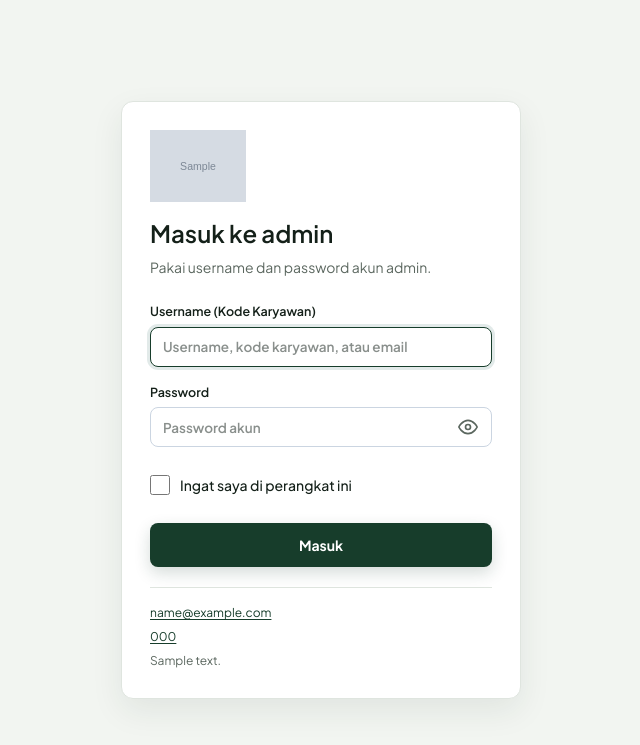
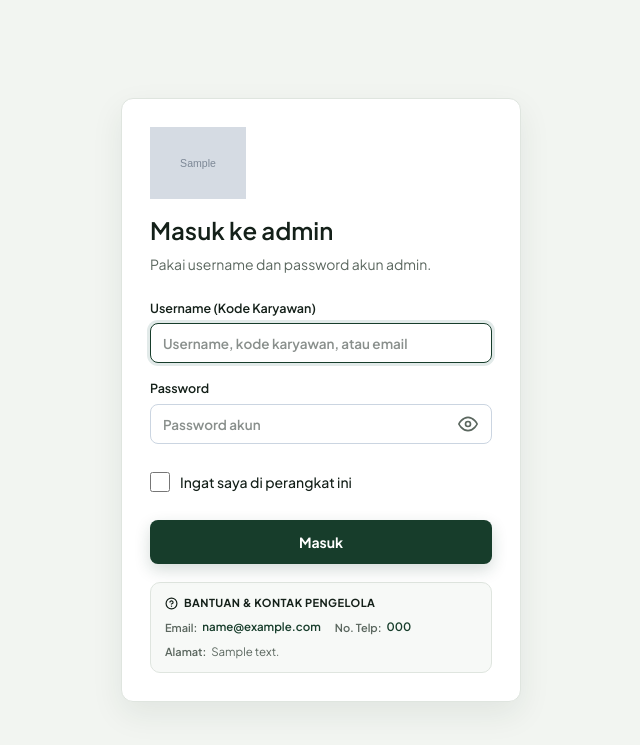
Before and after one commit to kkstech/kpsm-deresort-absensi, a Laravel app: template server/resources/views/auth/login.blade.php in a window 1280 px wide. Shown: the top 745 px of the page, without its empty margins (319-959 px from the left). Run offline with Laravel 12, Linux system fonts and the light colour scheme; the template is opened without the code that fills it: most values are stand-ins (such as "Sample title", 1, 10 or a date in 2020); grey boxes marked "Sample" are stand-in pictures; style sheets or scripts are compiled from the project's sources.

Commit message:
style: rapikan kontak bantuan pada halaman login

```diff
--- a/server/resources/css/app.css
+++ b/server/resources/css/app.css
@@ -1805,12 +1805,19 @@ main:focus { outline: none; }
 .site-preview-card > img { max-width: 180px; max-height: 64px; object-fit: contain; }
 .site-preview-card > strong { max-width: 100%; overflow-wrap: anywhere; font-size: 16px; }
 .site-preview-card .auth-mark { margin: 0; }
-.site-preview-contact { display: grid; gap: 6px; color: var(--muted); font-size: 12px; line-height: 1.45; overflow-wrap: anywhere; }
+.site-preview-contact { display: flex; flex-wrap: wrap; gap: 4px 10px; margin-top: 14px; padding: 10px 12px; border-radius: 8px; background: var(--surface-soft); border: 1px solid var(--line); color: var(--muted); font-size: 11px; line-height: 1.4; }
+.site-preview-contact-item { display: inline-flex; align-items: center; gap: 4px; }
 .site-settings-actions { display: flex; justify-content: flex-end; margin-top: 20px; }
 .brand-logo { flex: 0 0 auto; width: 40px; height: 40px; object-fit: contain; }
 .auth-brand-logo { display: block; width: auto; max-width: 220px; height: auto; max-height: 72px; margin-bottom: 16px; object-fit: contain; object-position: left center; }
-.auth-contact { display: grid; gap: 6px; margin-top: 20px; padding-top: 16px; border-top: 1px solid var(--line); color: var(--muted); font-size: 12px; font-style: normal; line-height: 1.5; overflow-wrap: anywhere; }
-.auth-contact a { color: var(--primary); text-decoration: underline; text-underline-offset: 2px; }
+.auth-contact { margin-top: 18px; padding: 12px 14px; border-radius: 10px; background: var(--surface-soft); border: 1px solid var(--line); color: var(--muted); font-size: 11.5px; font-style: normal; line-height: 1.45; }
+.auth-contact-header { display: flex; align-items: center; gap: 6px; font-weight: 700; color: var(--ink); margin-bottom: 8px; font-size: 11px; text-transform: uppercase; letter-spacing: 0.04em; }
+.auth-contact-items { display: flex; flex-wrap: wrap; gap: 6px 14px; align-items: center; }
+.auth-contact-item { display: inline-flex; align-items: center; gap: 5px; }
+.auth-contact-item.full-width { width: 100%; margin-top: 2px; }
+.auth-contact-label { color: var(--muted); font-weight: 600; font-size: 11px; }
+.auth-contact a { color: var(--primary); font-weight: 600; text-decoration: none; }
+.auth-contact a:hover { text-decoration: underline; }
 
 @media (max-width: 1180px) {
     .site-settings-layout { grid-template-columns: minmax(0, 1fr); }
--- a/server/resources/views/auth/layout.blade.php
+++ b/server/resources/views/auth/layout.blade.php
@@ -15,16 +15,31 @@
         <div class="auth-card">
             @yield('content')
             @if ($siteSettings->contact_email || $siteSettings->contact_phone || $siteSettings->contact_address)
-                <address class="auth-contact" aria-label="Kontak website">
+                <address class="auth-contact" aria-label="Bantuan & Kontak">
+                    <div class="auth-contact-header">
+                        <svg viewBox="0 0 24 24" class="icon" aria-hidden="true" style="width: 13px; height: 13px; stroke: currentColor; fill: none; stroke-width: 2.2; flex-shrink: 0;"><circle cx="12" cy="12" r="10"></circle><path d="M9.09 9a3 3 0 0 1 5.83 1c0 2-3 3-3 3"></path><line x1="12" y1="17" x2="12.01" y2="17"></line></svg>
+                        <span>Bantuan &amp; Kontak Pengelola</span>
+                    </div>
+                    <div class="auth-contact-items">
                         @if ($siteSettings->contact_email)
+                            <div class="auth-contact-item">
+                                <span class="auth-contact-label">Email:</span>
                                 <a href="mailto:{{ $siteSettings->contact_email }}">{{ $siteSettings->contact_email }}</a>
+                            </div>
                         @endif
                         @if ($siteSettings->contact_phone)
+                            <div class="auth-contact-item">
+                                <span class="auth-contact-label">No. Telp:</span>
                                 <a href="tel:{{ preg_replace('/[^0-9+]/', '', $siteSettings->contact_phone) }}">{{ $siteSettings->contact_phone }}</a>
+                            </div>
                         @endif
                         @if ($siteSettings->contact_address)
+                            <div class="auth-contact-item full-width">
+                                <span class="auth-contact-label">Alamat:</span>
                                 <span>{{ $siteSettings->contact_address }}</span>
+                            </div>
                         @endif
+                    </div>
                 </address>
             @endif
         </div>
```
Also changed, not shown: server/resources/js/admin/settings.js (+14 -4 lines), CHANGELOG.md. Lines whose indentation alone changed are shown as unchanged.
